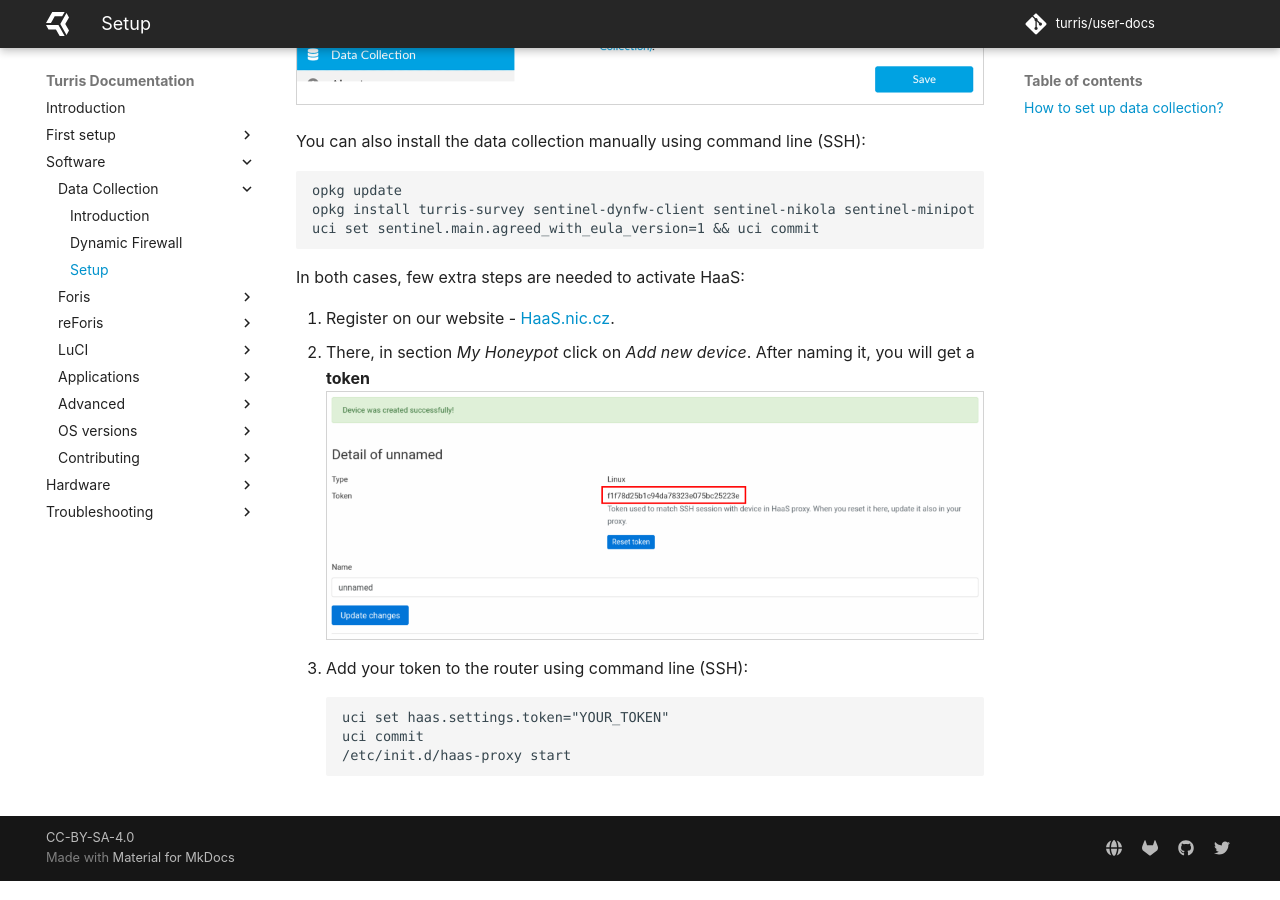
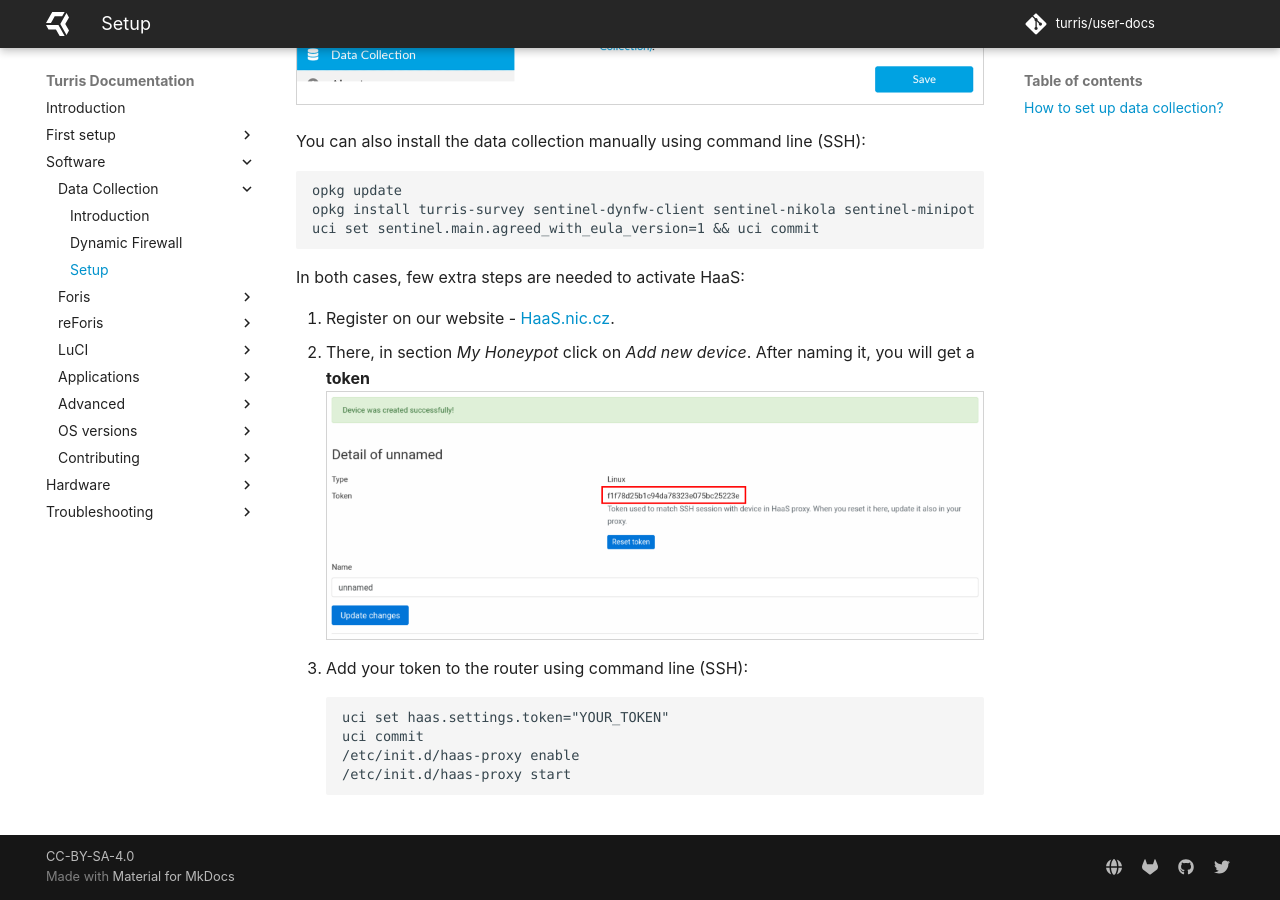
Before and after one commit to turris-cz/user-docs, an MkDocs documentation site: the page built from docs/basics/collect/setup.md, in a window 1280 px wide and 900 px high, scrolled down 770 px. Built offline with MkDocs 1.6.1 and Material for MkDocs 9.7.7, drawn with Linux system fonts in a browser that asks for light colours.

Commit message:
collect: Include "enable" in upstart for haas-proxy
Added enable to haas-proxy service. Otherwise it will not start on reboot.

````diff
--- a/docs/basics/collect/setup.md
+++ b/docs/basics/collect/setup.md
@@ -32,5 +32,6 @@
 ```
 uci set haas.settings.token="YOUR_TOKEN"
 uci commit
+/etc/init.d/haas-proxy enable
 /etc/init.d/haas-proxy start
 ```
````
